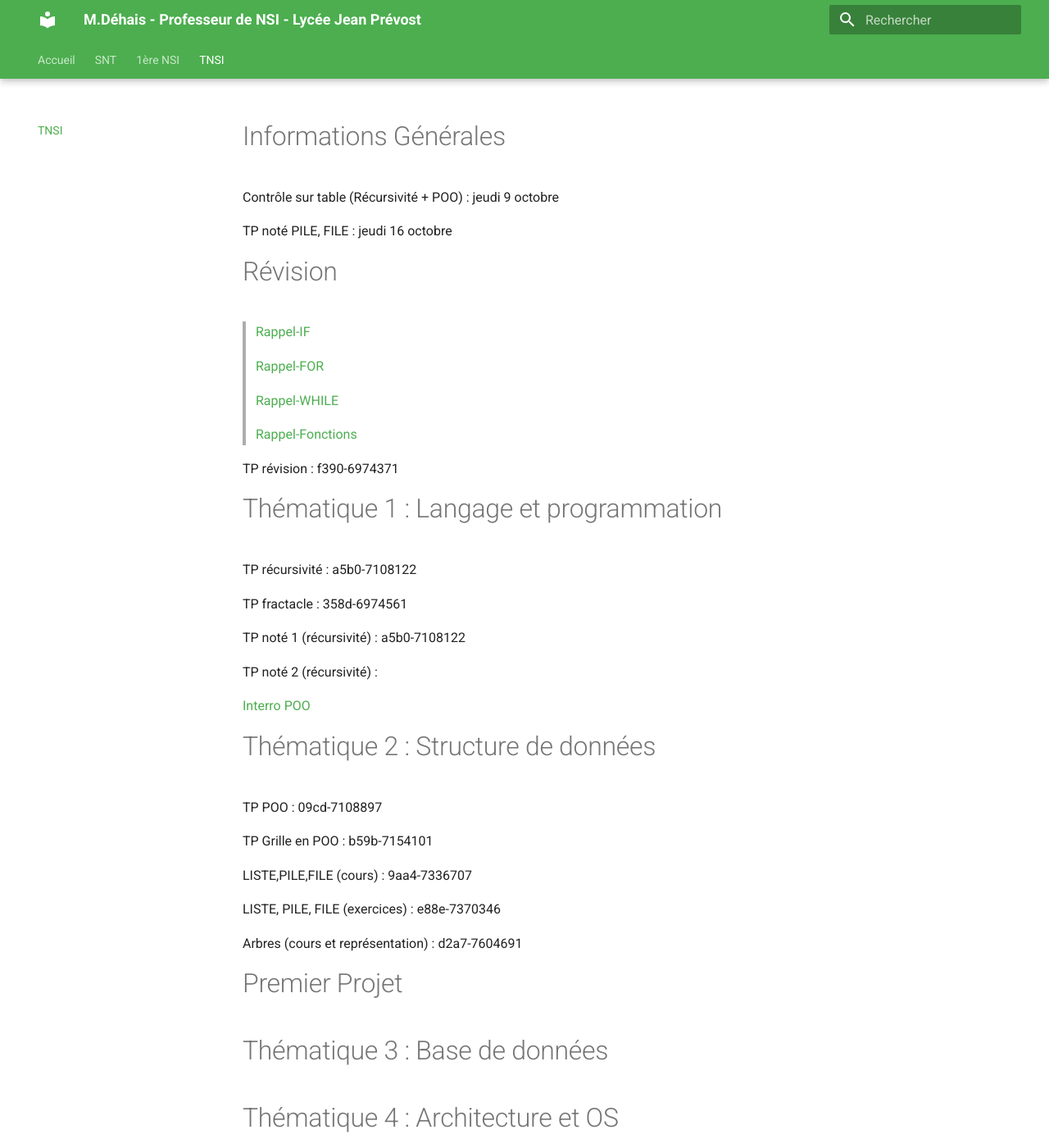
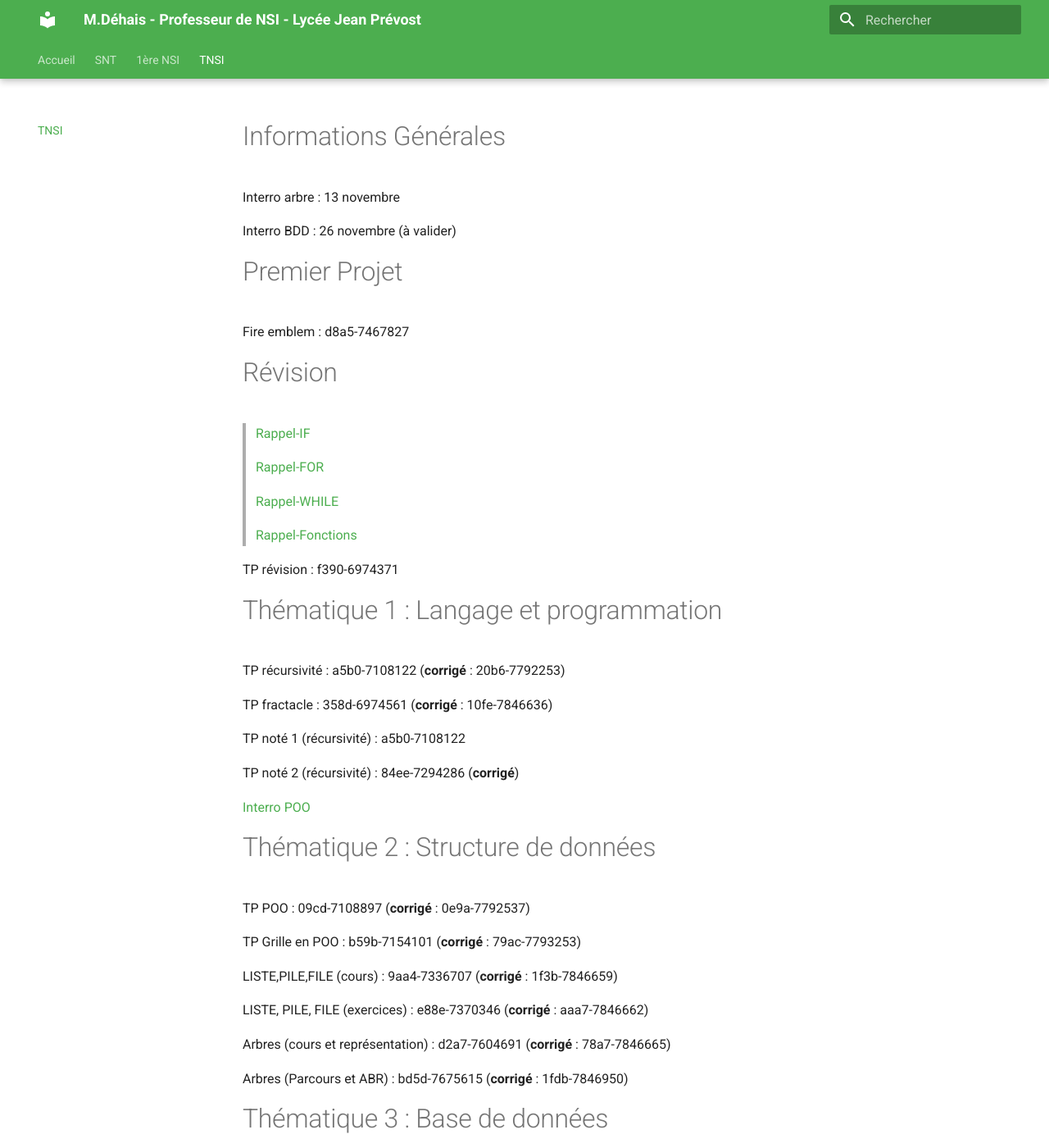
Before and after one commit to DehaisM/nsi-public, an MkDocs documentation site: the page built from docs-public/TNSI/index.md, in a window 1280 px wide and 1400 px high. Shown: the whole window at 82% size. Built offline with MkDocs 1.6.1 and Material for MkDocs 9.7.7, drawn with Linux system fonts in a browser that asks for light colours.

Commit message:
avéancee term

```diff
--- a/docs-public/TNSI/index.md
+++ b/docs-public/TNSI/index.md
@@ -1,9 +1,13 @@
 # Informations Générales
 
-Contrôle sur table (Récursivité + POO) : jeudi 9 octobre
+Interro arbre : 13 novembre
 
-TP noté PILE, FILE : jeudi 16 octobre
+Interro BDD : 26 novembre (à valider)
 
+
+# Premier Projet
+
+Fire emblem : d8a5-7467827
 
 
 # Révision
@@ -20,28 +24,30 @@ TP noté PILE, FILE : jeudi 16 octobre
 
 # Thématique 1 : Langage et programmation
 
-TP récursivité : a5b0-7108122
+TP récursivité : a5b0-7108122 (**corrigé** : 20b6-7792253)
 
-TP fractacle : 358d-6974561
+TP fractacle : 358d-6974561  (**corrigé** : 10fe-7846636)
 
 TP noté 1 (récursivité) : a5b0-7108122
 
-TP noté 2 (récursivité) :
+TP noté 2 (récursivité) : 84ee-7294286 (**corrigé**)
 
 [Interro POO](Devoirs/interroPOO.pdf)
 
 # Thématique 2 : Structure de données
 
- TP POO : 09cd-7108897
+ TP POO : 09cd-7108897 (**corrigé** : 0e9a-7792537)
 
- TP Grille en POO : b59b-7154101
+ TP Grille en POO : b59b-7154101 (**corrigé** : 79ac-7793253)
 
- LISTE,PILE,FILE (cours) : 9aa4-7336707
+ LISTE,PILE,FILE (cours) : 9aa4-7336707 (**corrigé** : 1f3b-7846659)
 
- LISTE, PILE, FILE (exercices) : e88e-7370346
+ LISTE, PILE, FILE (exercices) : e88e-7370346 (**corrigé** : aaa7-7846662)
 
-Arbres (cours et représentation) : d2a7-7604691
-# Premier Projet
+Arbres (cours et représentation) : d2a7-7604691 (**corrigé** : 78a7-7846665)
+
+
+Arbres (Parcours et ABR) : bd5d-7675615 (**corrigé** : 1fdb-7846950)
 
 
 # Thématique 3 : Base de données
```
Also changed, not shown: docs-public/1NSI/index.md (+1 -2 lines).
